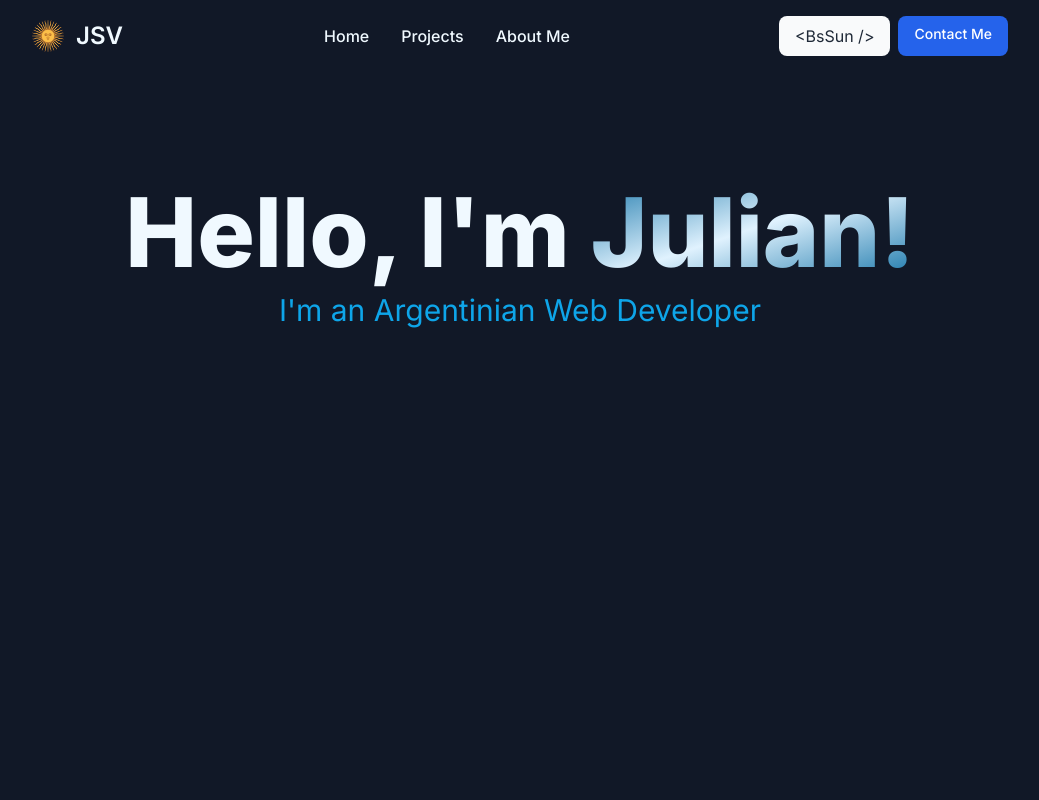
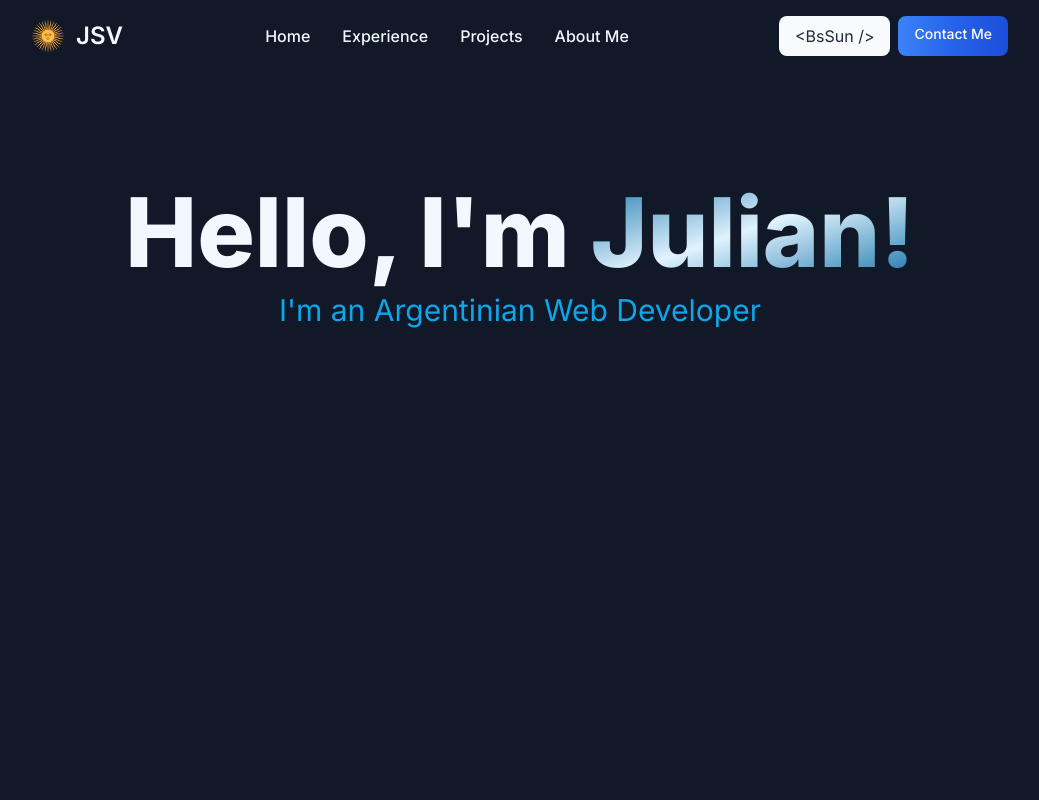
Before and after one commit to Juliansv/Juliansv, a Next.js app: page / in a window 1280 px wide. Shown: the top 800 px of the page, without its empty margins (120-1159 px from the left). Built offline with nearby package versions, Linux system fonts and the light colour scheme.

Commit message:
clean header and page

```diff
--- a/app/(site)/components/header.tsx
+++ b/app/(site)/components/header.tsx
@@ -10,12 +10,16 @@ const Header = () => {
       href: '/'
     },
     {
+      name: 'Experience',
+      href: '/'
+    },
+    {
       name: 'Projects',
-      href: '/projects'
+      href: '/'
     },
     {
       name: 'About Me',
-      href: '/about'
+      href: '/'
     }
   ]
   return (
@@ -55,8 +59,8 @@ const Header = () => {
           <div className="flex md:order-2">
             <DarkButton />
             <Link
-              href="/contact"
-              className="text-white bg-blue-600 hover:bg-blue-800 focus:outline-none focus:bg-blue-950 font-medium rounded-lg text-sm px-4 py-2 text-center mr-3 md:mr-0"
+              href="/"
+              className="text-white bg-gradient-to-r from-blue-500 via-blue-600 to-blue-700 focus:outline-none focus:bg-blue-950 font-medium rounded-lg text-sm px-4 py-2 text-center mr-3 md:mr-0"
             >
               Contact Me
             </Link>
--- a/app/(site)/projects/page.tsx
+++ b/app/(site)/projects/page.tsx
@@ -1,8 +1,8 @@
-import { getProjects } from "@/sanity/sanity.utils";
 import ProjectsList from "../components/projects-list";
+import projects from "@/public/projects"
+
 
 const ProjectsPage = async () => {
-  const projects = await getProjects();
 
   return (
     <>
```
